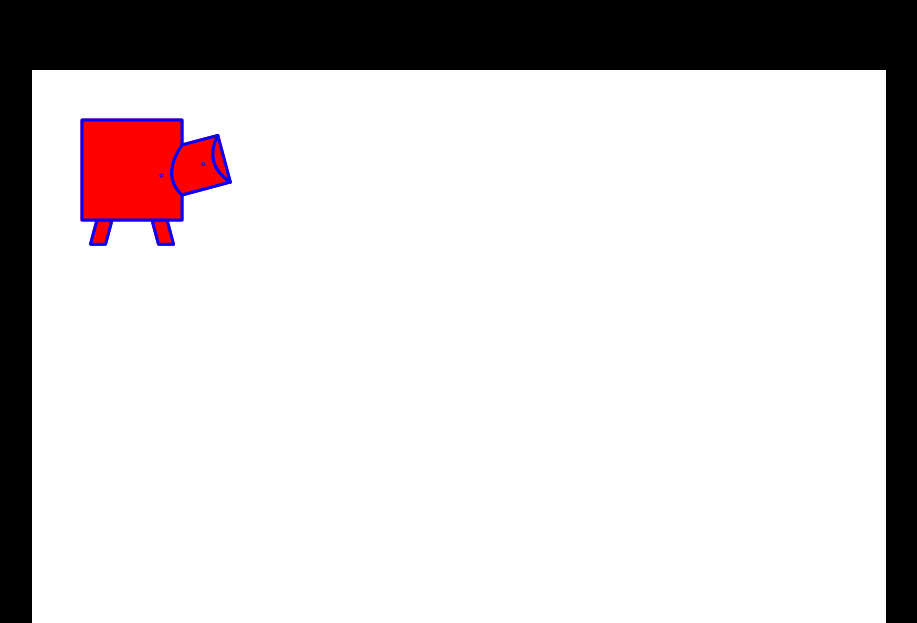
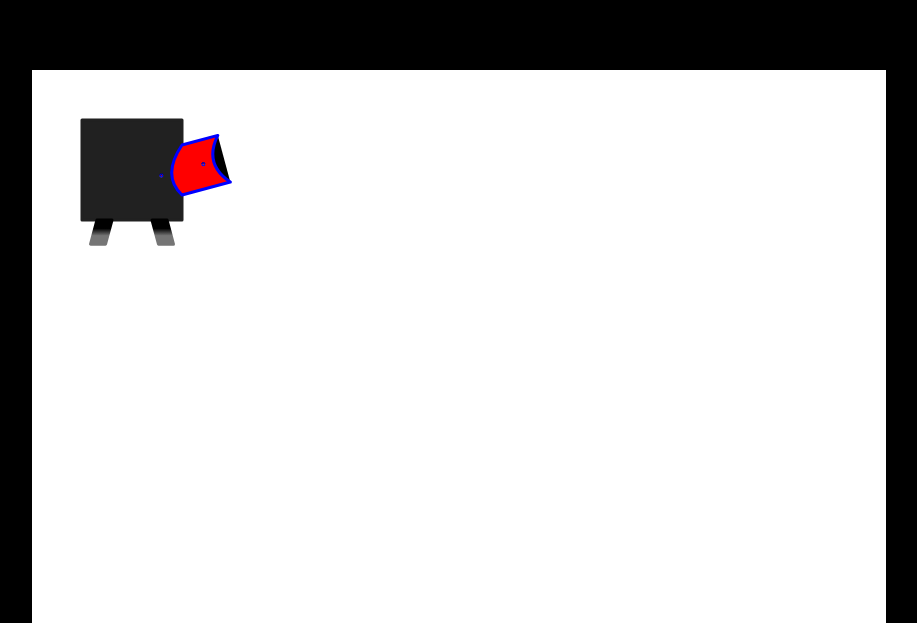
Before and after one commit to ryan2505/Spear_Launcher, a plain HTML site: page index.html in a window 1280 px wide. Shown: the top 623 px of the page, without its empty margins (181-1098 px from the left). Drawn offline with Linux system fonts and the light colour scheme.

Commit message:
added some coloring to the svg elements but still WIP

```diff
--- a/index.html
+++ b/index.html
@@ -23,37 +23,25 @@
             <div class = "top"></div>
             <div class = "middle">
                 <svg width="200" height="200">
-                    <lineargradient id=""></lineargradient>
-                    <path  fill = "#BDBDBD" stroke ="red" stroke-width = "3" stroke-linejoin = "round"
-                    d=" M 50,150
-                        H 150
-                        V 125
-                        L 198.3, 112.06
-                        L 185.8, 65.41
-                        L 150, 75
-                        V 50
-                        H 50 Z
-                        M 65,150
-                        L 58.53, 174.15
-                        H 73.53
-                        L 80,150
-                        M 120,150
-                        L 126.47, 174.15
-                        H 141.47
-                        L 135, 150
-                        M 150, 125
-                        Q 129.39,105.55 150,75
-                        M 198.3,112.06
-                        Q 171.37,94.28 185.8,65.41  " />
-                    <g fill = "red" stroke = "blue" stroke-width = "3" stroke-linejoin = "round">
-                        <path d = "M65,150 L58.53,174.15 H73.53 L80,150 Z"></path>
-                        <path d = "M120,150 L126.47,174.15 H141.47 L135,150 Z"></path>
-                        <path d = "M150,50 H50 V150 H150 V125 Q129.39,105.55 150,75 Z"></path>
-                        <path d = "M150,125 Q129.39,105.55 150,75 L185.8,65.41 Q171.37,94.28 198.3,112.06 Z"></path>
-                        <path d = "M185.8,65.41 Q171.37,94.28 198.3,112.06 Z"></path>
+                    <filter id="blurme">
+                        <feGaussianBlur in="SourceGraphic" stdDeviation="5"/> <!--don't know how to use this yet-->
+                    </filter>
+                    <lineargradient id="legs" gradientTransform = "rotate(90)" gradientUnits = "objectboundingbox">
+                        <stop offset = "35%" stop-color = "#000"/>
+                        <stop offset = "65%" stop-color = "#757575"/>
+                    </lineargradient>
+                    <path fill="#000" stroke = "none" d = "M185.8,65.41 Q171.37,94.28 198.3,112.06 Z"></path> <!--dark cannon hole spot-->
+                    <path fill="#212121" stroke = "#212121" stroke-width = "3" stroke-linejoin = "round" d = "M150,50 H50 V150 H150 V125 Q129.39,105.55 150,75 Z"></path> <!--big square body-->
+                    <path fill = "red" stroke = "blue" stroke-width = "3" stroke-linejoin = "round" d = "M150,125 Q129.39,105.55 150,75 L185.8,65.41 Q171.37,94.28 198.3,112.06 Z"></path> <!--little firing tube-->
+                    <g fill = "url('#legs')" stroke = "url('#legs')" stroke-width = "3" stroke-linejoin = "round">
+                        <path d = "M65,150 L58.53,174.15 H73.53 L80,150 Z"></path> <!--left leg-->
+                        <path d = "M120,150 L126.47,174.15 H141.47 L135,150 Z"></path> <!--right leg-->
                         <circle cx="129.39" cy="105.55" r="0.5"></circle>
                         <circle cx="171.37" cy="94.28" r="0.5"></circle>
-
+                    </g>
+                    <g fill = "red" stroke = "blue" stroke-width = "3" stroke-linejoin = "round">
+                        <circle cx="129.39" cy="105.55" r="0.5"></circle>
+                        <circle cx="171.37" cy="94.28" r="0.5"></circle>
                     </g>
                 </svg>
             </div>
```
Also changed, not shown: 1 other file.
